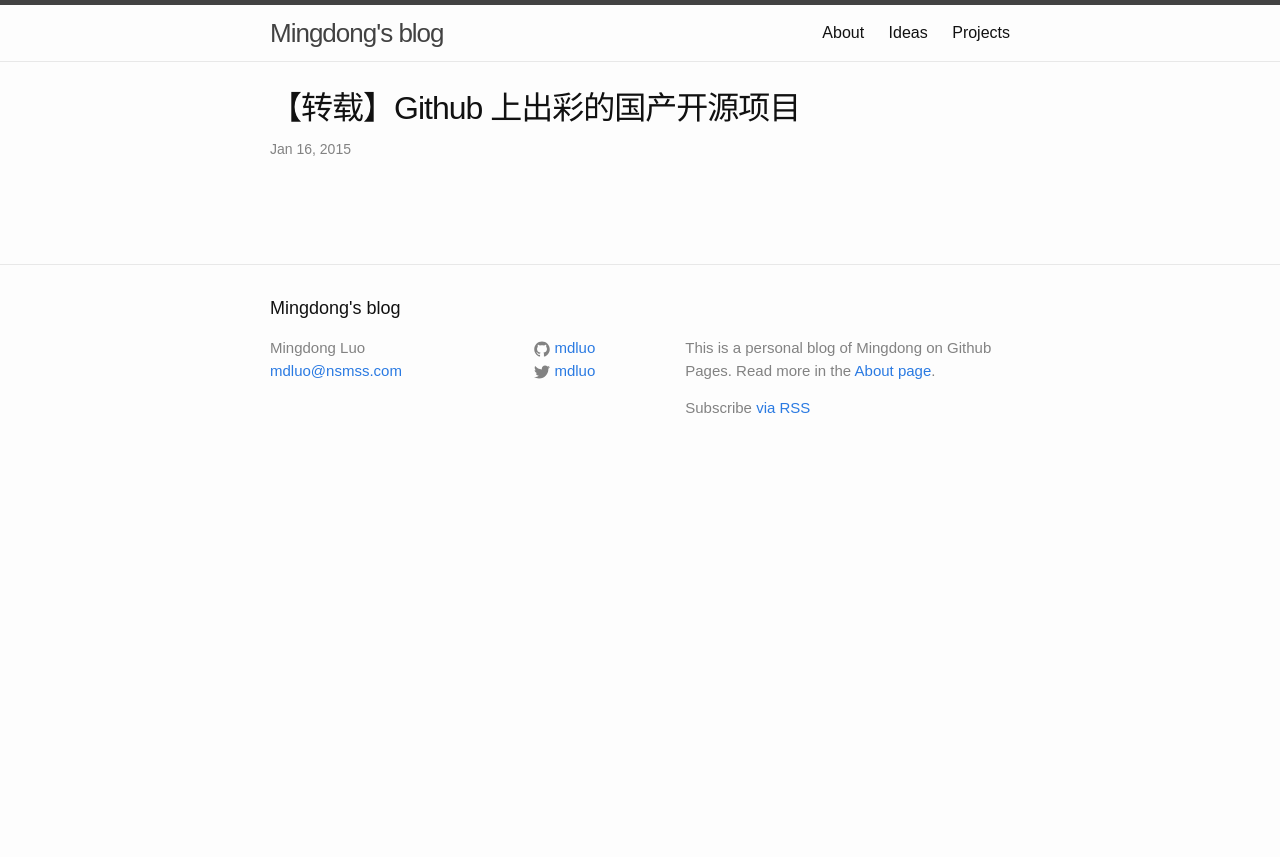
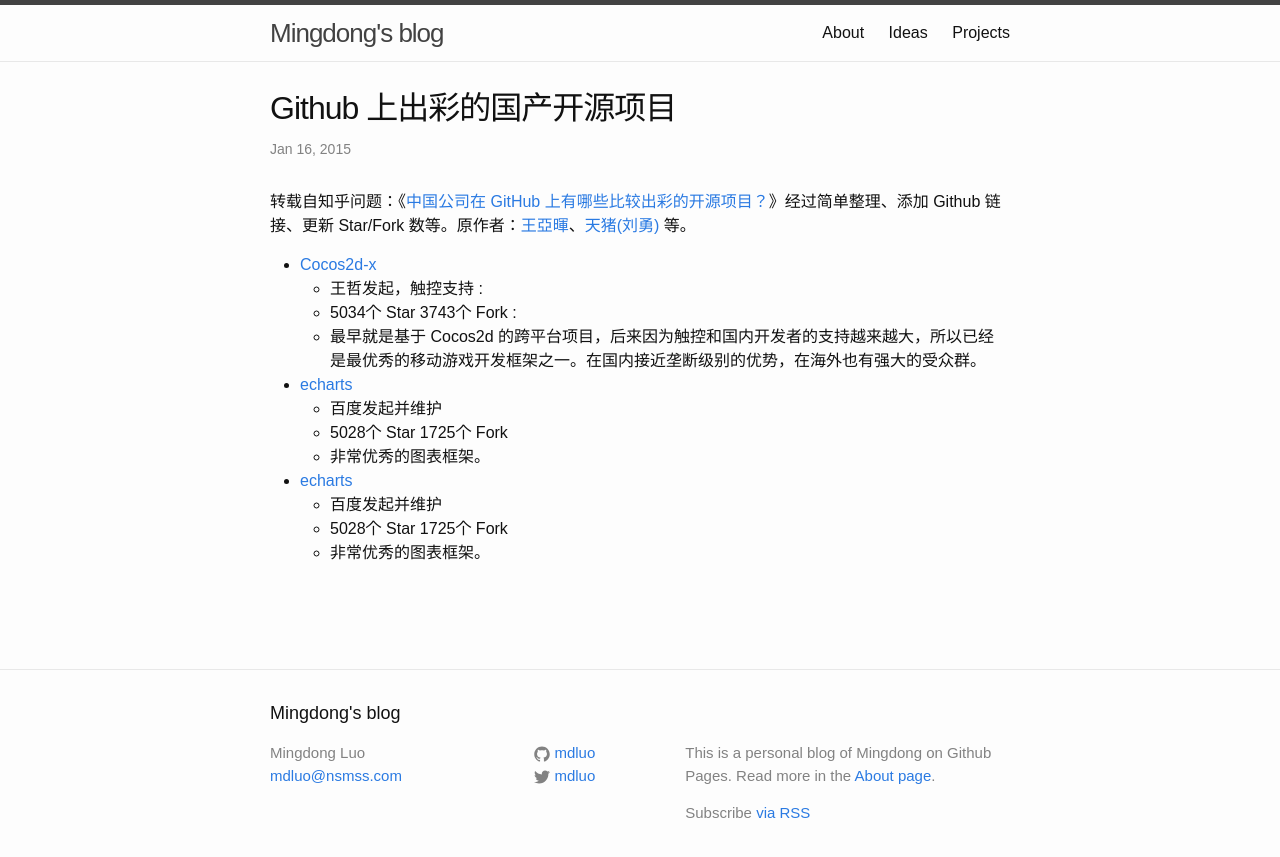
Before and after one commit to itfen/md, a Jekyll site: the page built from _posts/2015-01-16-wonderful-chinese-open-source-projects-on-github.md, in a window 1280 px wide. Shown: the top 857 px of the page. Built offline with Jekyll 4.4.1, drawn with Linux system fonts in a browser that asks for light colours; comment, search, counter and statistics services are not loaded.

Commit message:
Update post

```diff
--- a/_posts/2015-01-16-wonderful-chinese-open-source-projects-on-github.md
+++ b/_posts/2015-01-16-wonderful-chinese-open-source-projects-on-github.md
@@ -1,7 +1,28 @@
 ---
 layout: post
-title:  "【转载】Github 上出彩的国产开源项目"
+title:  "Github 上出彩的国产开源项目"
 categories:
 comments: true
 share: true
 ---
+
+转载自知乎问题：《[中国公司在 GitHub 上有哪些比较出彩的开源项目？][Question]》经过简单整理、添加 Github 链接、更新 Star/Fork 数等。原作者：[王亞暉][王亞暉]、[天猪(刘勇)][天猪(刘勇)] 等。
+
+[Question]:     http://www.zhihu.com/question/20194937
+[王亞暉]:        http://www.zhihu.com/people/superwyh
+[天猪(刘勇)]:    http://www.zhihu.com/people/liuyong25
+
+* [Cocos2d-x](https://github.com/cocos2d/cocos2d-x)
+    * 王哲发起，触控支持 :
+    * 5034个 Star 3743个 Fork :
+    * 最早就是基于 Cocos2d 的跨平台项目，后来因为触控和国内开发者的支持越来越大，所以已经是最优秀的移动游戏开发框架之一。在国内接近垄断级别的优势，在海外也有强大的受众群。
+
+* [echarts](https://github.com/ecomfe/echarts)
+    * 百度发起并维护
+    * 5028个 Star 1725个 Fork
+    * 非常优秀的图表框架。
+
+* [echarts](https://github.com/ecomfe/echarts)
+    * 百度发起并维护
+    * 5028个 Star 1725个 Fork
+    * 非常优秀的图表框架。
```
